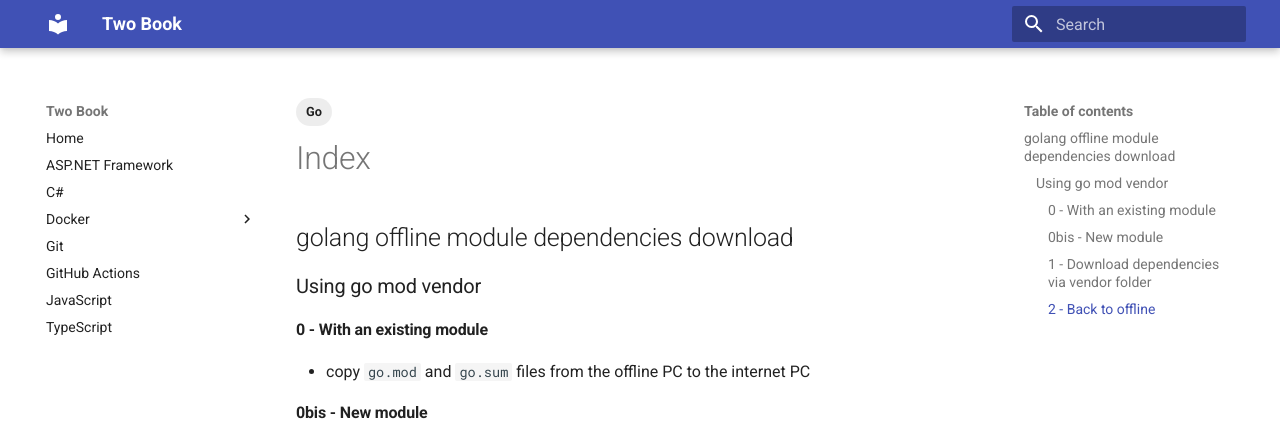
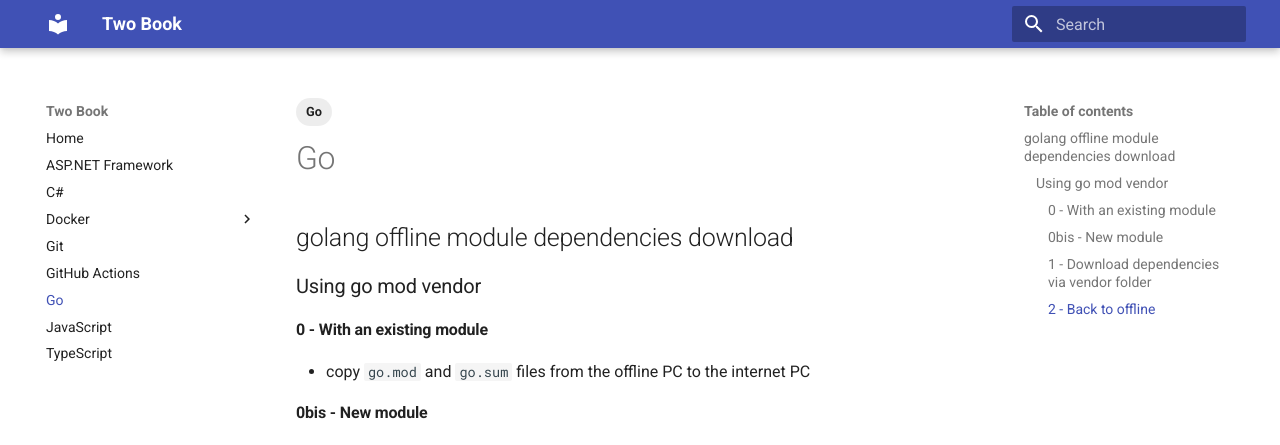
Before and after one commit to two-be/two-book, an MkDocs documentation site: the page built from docs/go/README.md, in a window 1280 px wide and 1261 px high. Shown: the top 445 px of the window. Built offline with MkDocs 1.6.1 and Material for MkDocs 9.7.7, drawn with Linux system fonts in a browser that asks for light colours.

Commit message:
:sparkles:

```diff
--- a/mkdocs.yml
+++ b/mkdocs.yml
@@ -35,6 +35,7 @@
     - SQL Server: docker/mssql.md
   - Git: git/README.md
   - GitHub Actions: github-actions/README.md
+  - Go: go/README.md
   - JavaScript: javascript/README.md
   - TypeScript: typescript/README.md
 
```
